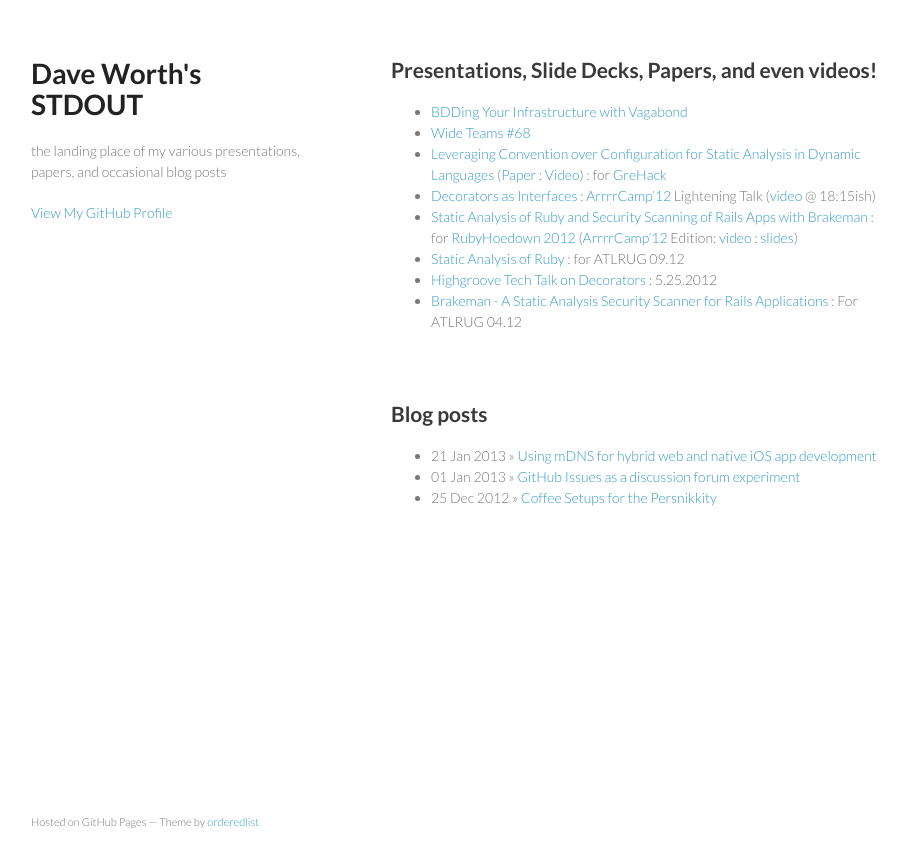
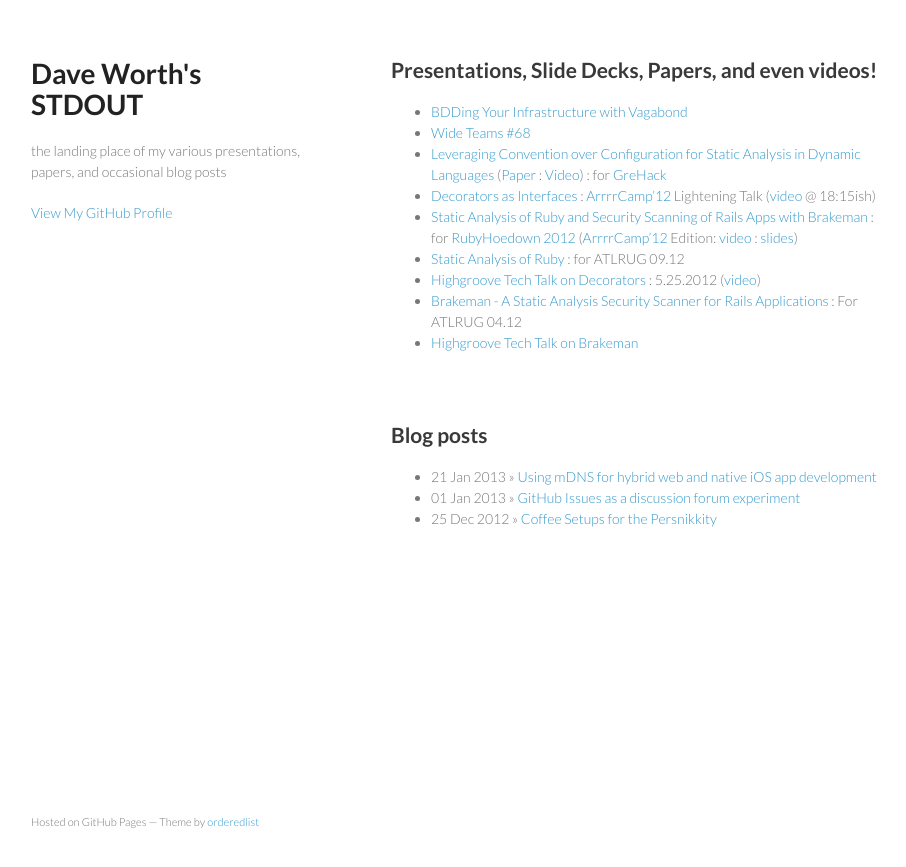
Before and after one commit to daveworth/daveworth.github.com, a Jekyll site: the page built from index.md, in a window 1280 px wide. Shown: the top 867 px of the page, without its empty margins (179-1085 px from the left). Built offline with Jekyll 4.4.1, drawn with Linux system fonts in a browser that asks for light colours.

Commit message:
adding videos to other talks

```diff
--- a/index.md
+++ b/index.md
@@ -7,5 +7,6 @@
 * [Decorators as Interfaces](http://daveworth.github.io/ArrrrCamp_2012-DecoratorsAsInterfaces) : [ArrrrCamp'12](http://2012.arrrrcamp.be/) Lightening Talk ([video](http://vimeo.com/groups/arrrrcamp/videos/51898787) @ 18:15ish)
 * [Static Analysis of Ruby and Security Scanning of Rails Apps with Brakeman](http://daveworth.github.io/RubyHoedown_2012-StaticAnalysisAndSecurityAnalysisWithBrakeman) : for [RubyHoedown 2012](http://rubyhoedown.com/) ([ArrrrCamp'12](http://2012.arrrrcamp.be/) Edition: [video](http://vimeo.com/groups/arrrrcamp/videos/51635385) : [slides](http://daveworth.github.com/ArrrrCamp_2012-StaticAnalysisAndSecurityAnalysisWithBrakeman/))
 * [Static Analysis of Ruby](http://daveworth.github.io/ATLRUG_07_2012-StaticAnalysisRuby/) : for ATLRUG 09.12
-* [Highgroove Tech Talk on Decorators](http://daveworth.github.io/5-25-2012-Highgroove-Tech-Talk---Decorators/) :  5.25.2012
+* [Highgroove Tech Talk on Decorators](http://daveworth.github.io/5-25-2012-Highgroove-Tech-Talk---Decorators/) :  5.25.2012 ([video](http://vimeo.com/42860016))
 * [Brakeman - A Static Analysis Security Scanner for Rails Applications](http://daveworth.github.io/ATLRUG_04_2012-BrakemanPresentation/) : For ATLRUG 04.12
+* [Highgroove Tech Talk on Brakeman](http://vimeo.com/35766582)
```
